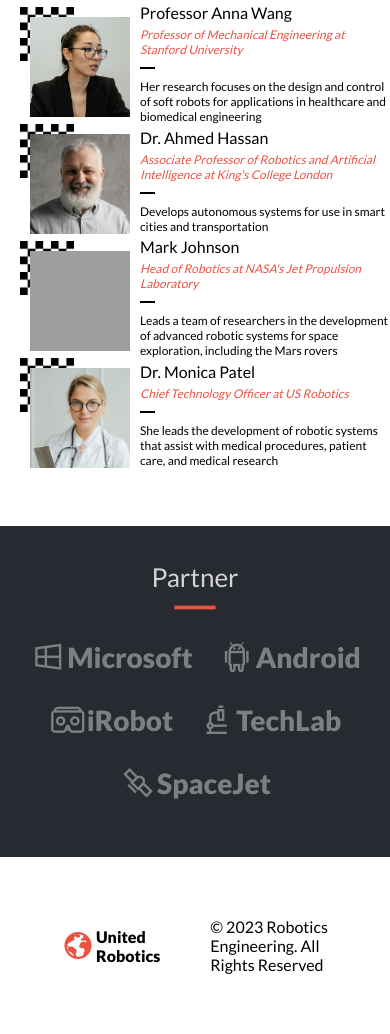
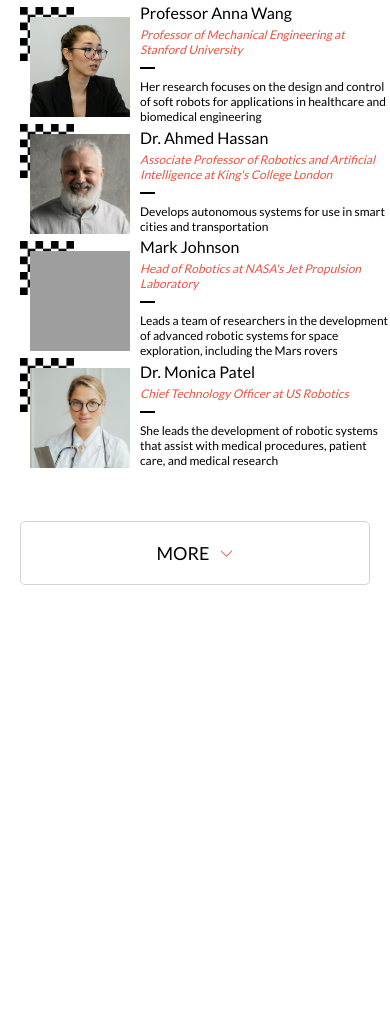
Before and after one commit to everinurmind/capstone-project, a website: page index.html in a window 390 px wide. Shown: the part 2081-3115 px from the top of the page. After the commit the page ends 2716 px from the top, so only its background shows below. Drawn offline with nearby package versions, Linux system fonts and the light colour scheme; grey boxes are pictures that could not be loaded.

Commit message:
corrected mobile version home page

```diff
--- a/index.html
+++ b/index.html
@@ -92,6 +92,10 @@
     <p>&copy; 2023 Robotics Engineering. All Rights Reserved</p>
     <h6>Designed and developed by US Robotics</h6>
 </footer>
+<section class="see-more">
+  <button id="see-more"><h2>MORE</h2><i class="las la-angle-down"></i>
+  </button>
+</section>
 
   <script src="script.js"></script>
 </body>
--- a/style.css
+++ b/style.css
@@ -101,33 +101,6 @@
 
   /* Footer Section Mobile */
   footer {
-    display: flex;
-    flex-direction: row;
-    justify-content: center;
-    align-items: center;
-    background-color: #fff;
-    padding: 60px;
-  }
-
-  footer > a {
-    color: black;
-    margin-right: 50px;
-    font-weight: 900;
-  }
-
-  footer > i {
-    font-size: 36px;
-  }
-
-  footer > i:hover {
-    transform: scale(1.3);
-  }
-
-  footer > p {
-    color: black;
-  }
-
-  footer > h6 {
     display: none;
   }
 
@@ -311,59 +284,54 @@
 
   /* Partners Section Mobile */
   #partners {
+    display: none;
+  }
+
+  /* See more Button */
+  .see-more {
     display: flex;
     flex-direction: column;
-    align-items: center;
-    text-align: center;
-    justify-content: center;
-    background-color: #272a31;
-    margin-top: 55px;
-    padding: 20px;
+    border: none;
+    padding: 50px 20px;
   }
 
-  #partners > h3 {
-    font-size: 26px;
-    color: #d3d3d3;
-    margin-top: 15px;
-    margin-bottom: -15px;
+  .see-more > button {
+    display: flex;
+    flex-direction: row;
+    justify-content: center;
+    align-items: center;
+    gap: 10px;
+    padding: 20px;
+    background-color: #fff;
+    border: 1px solid #d3d3d3;
+    border-radius: 5px;
   }
 
-  .partners-list {
-    list-style: none;
-    display: flex;
-    flex-wrap: wrap;
-    justify-content: center;
-    gap: 25px;
-    margin-bottom: 35px;
+  .see-more > button:hover {
+    cursor: pointer;
   }
 
-  #table2 {
-    display: flex;
-    flex-direction: row;
-    align-items: center;
+  .see-more > button:active {
+    background-color: #ec534277;
   }
 
-  #table2 > a {
-    text-decoration: none;
-    font-weight: 900;
-    color: #d3d3d3;
-    font-size: 28px;
-    opacity: 50%;
+  #see-more > h2 {
+    font-size: 18px;
   }
 
-  #table2 > a:hover {
-    opacity: 100%;
-  }
-
-  #table2 > i {
-    font-size: 38px;
-    color: #d3d3d3;
-    opacity: 50%;
+  #see-more > i {
+    font-size: 14px;
+    color: #ec5242;
   }
 }
 
 /* Desktop Styles */
 @media screen and (min-width: 769px) {
+  /* See more Button */
+  .see-more {
+    display: none;
+  }
+
   /* Footer Section Desktop */
   footer {
     display: flex;
```
